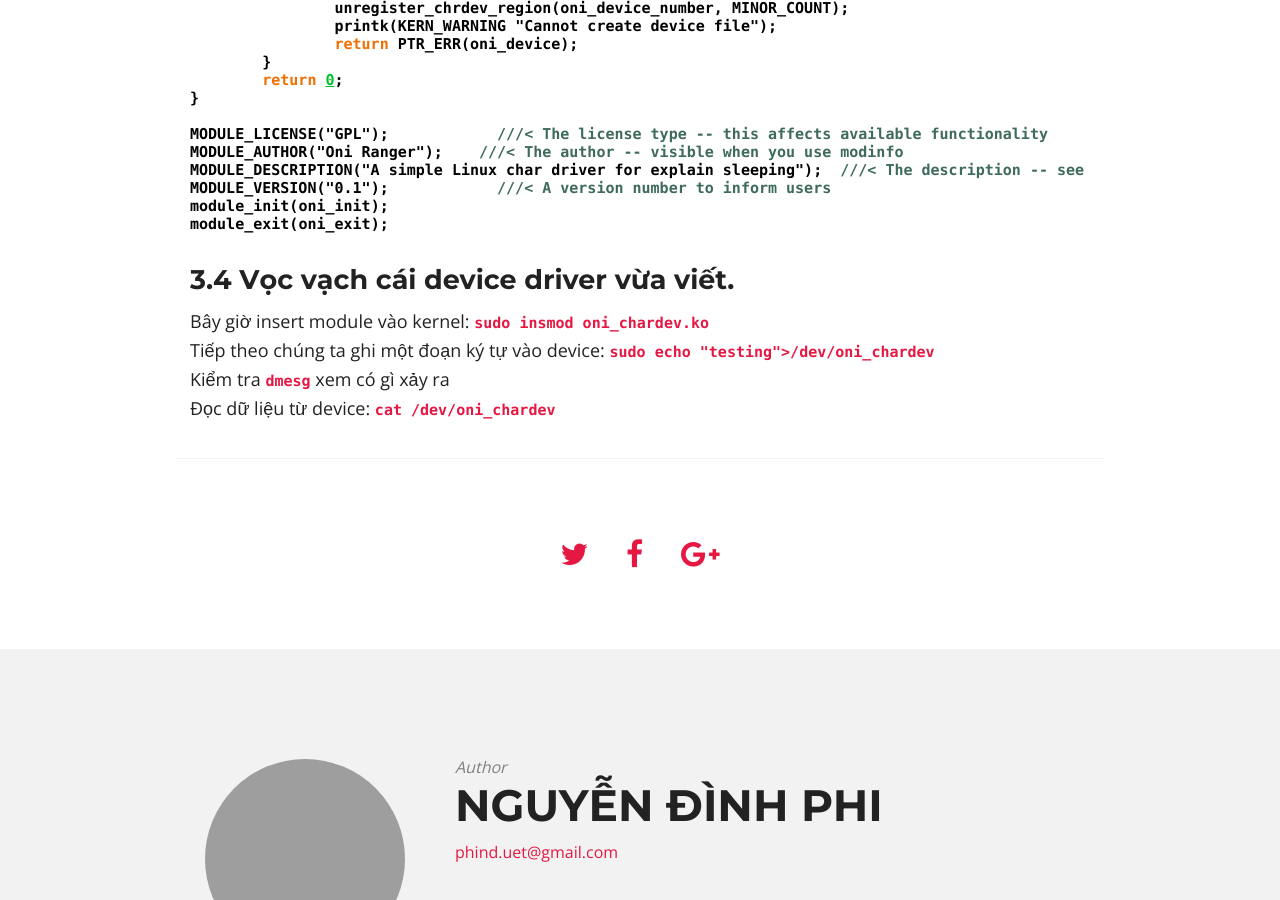
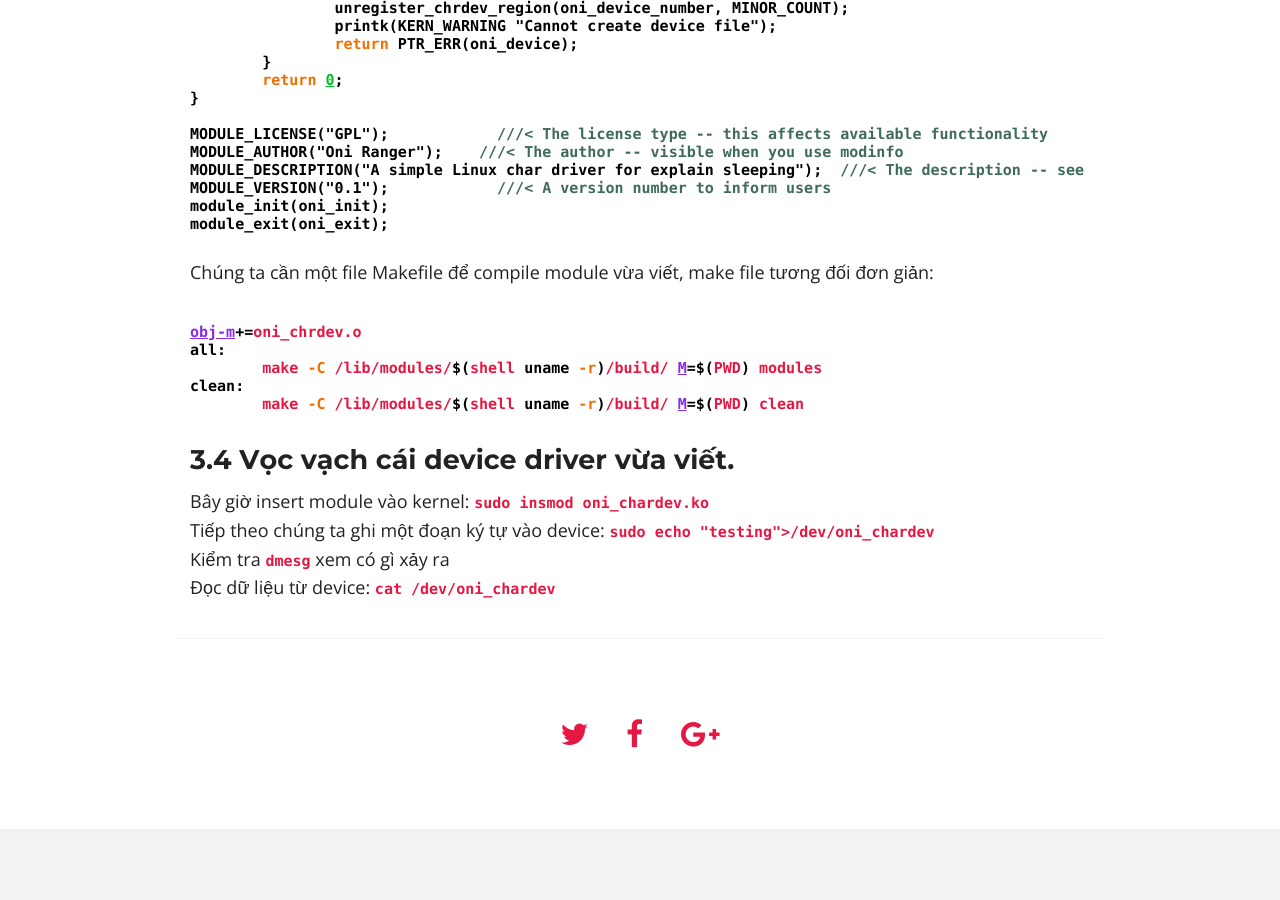
Before and after one commit to ita93/ita93.github.io, a Jekyll site: the page built from _posts/2017-12-18-character-device.md, in a window 1280 px wide and 900 px high, scrolled down 14461 px. Built offline with Jekyll 4.4.1, drawn with Linux system fonts in a browser that asks for light colours; nearby versions of some CDN libraries; comment, search, counter and statistics services are not loaded; some of the changed text lies outside the part shown.

Commit message:
make file cho bọn ngu

```diff
--- a/_posts/2017-12-18-character-device.md
+++ b/_posts/2017-12-18-character-device.md
@@ -482,7 +482,8 @@ static ssize_t oni_write(struct file *filp, const char __user *buffer, size_t co
 }
 {% endhighlight %}
 
-file source hoàn chỉnh sẽ như sau:
+File source hoàn chỉnh sẽ như sau:
+
 {% highlight c %}
 #include <linux/module.h>
 #include <linux/kernel.h>
@@ -614,6 +615,15 @@ module_exit(oni_exit);
 
 {% endhighlight %}
 
+Chúng ta cần một file Makefile để compile module vừa viết, make file tương đối đơn giản:
+{% highlight make %}
+obj-m+=oni_chrdev.o
+all:
+	make -C /lib/modules/$(shell uname -r)/build/ M=$(PWD) modules
+clean:
+	make -C /lib/modules/$(shell uname -r)/build/ M=$(PWD) clean
+{% endhighlight %}
+
 ### 3.4 Vọc vạch cái device driver vừa viết.
 Bây giờ insert module vào kernel: <code>sudo insmod oni_chardev.ko</code><br/>
 Tiếp theo chúng ta ghi một đoạn ký tự vào device: <code>sudo echo "testing">/dev/oni_chardev</code><br/>
```
